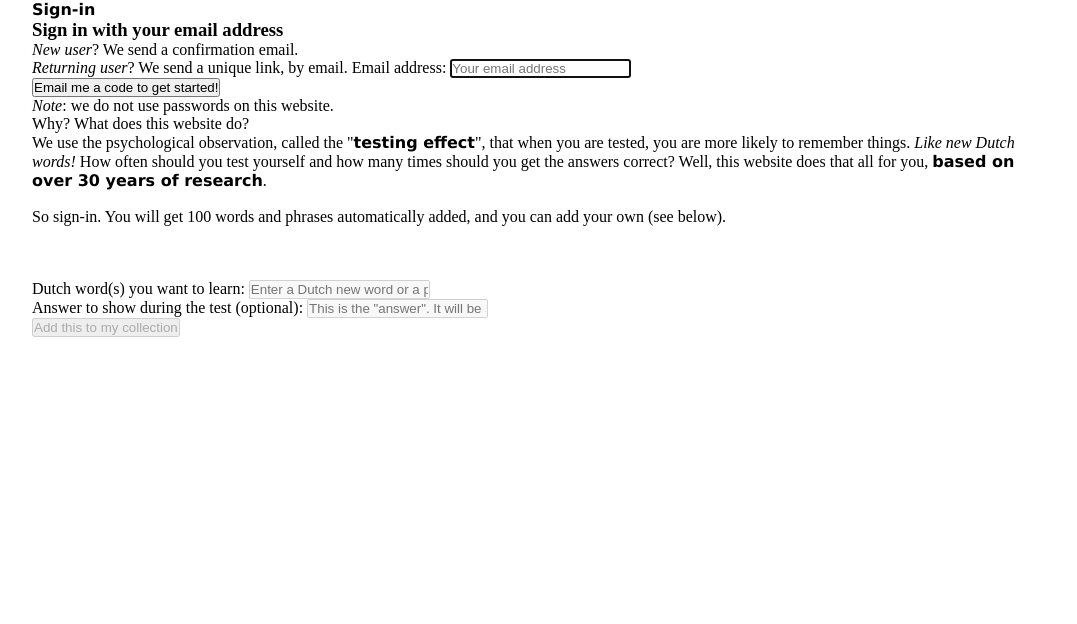
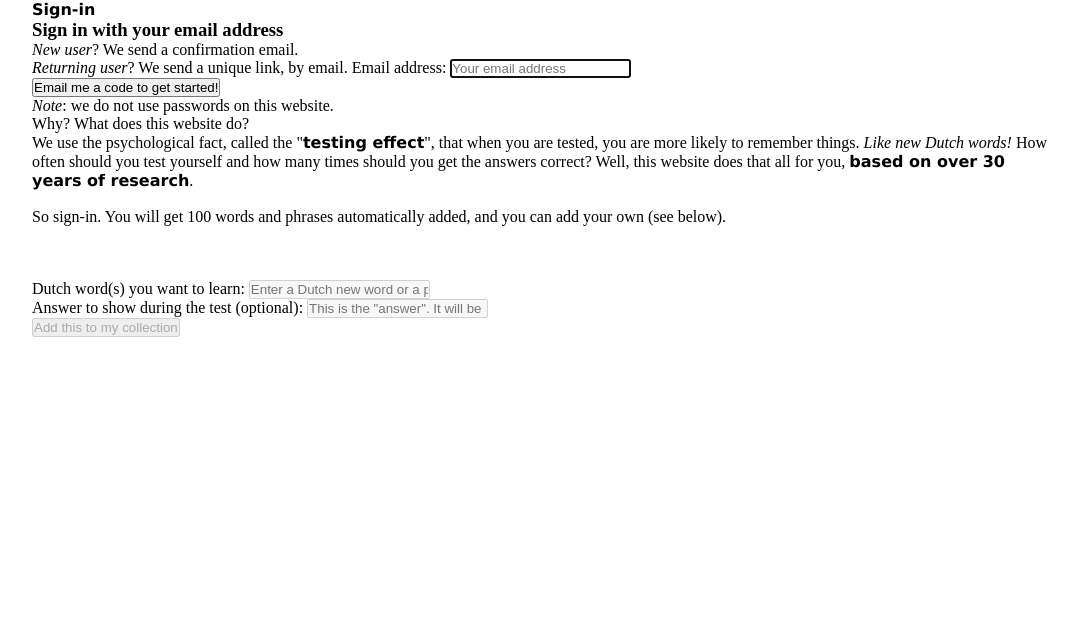
Before and after one commit to kgdunn/flashcards-for-learning, a Django app: page / in a window 1280 px wide. Shown: the part 51-675 px from the top of the page, without its empty margins (96-1173 px from the left). Run offline with Django 3.2, Linux system fonts and the light colour scheme; data that the repository does not hold is empty; some libraries are stand-ins or nearby versions.

Commit message:
Rewording

```diff
--- a/vocab/templates/vocab/add-new-word.html
+++ b/vocab/templates/vocab/add-new-word.html
@@ -53,7 +53,7 @@
                 </form>
             </div>Why? What does this website do?
             <br>
-            <span id="www-rhetorical-question">We use the psychological observation, called the "<a href = "https://en.wikipedia.org/wiki/Testing_effect" target="_blank">testing effect</a>", that when you are tested, you are more likely to remember things. <em>Like new Dutch words!</em> How often should you test yourself and how many times should you get the answers correct? Well, this website does that all for you, <a target="_blank" href="http://yint.org/flashcards" >based on over 30 years of research</a>.
+            <span id="www-rhetorical-question">We use the psychological fact, called the "<a href = "https://en.wikipedia.org/wiki/Testing_effect" target="_blank">testing effect</a>", that when you are tested, you are more likely to remember things. <em>Like new Dutch words!</em> How often should you test yourself and how many times should you get the answers correct? Well, this website does that all for you, <a target="_blank" href="http://yint.org/flashcards" >based on over 30 years of research</a>.
             <br><br>
             <p>So sign-in. You will get 100 words and phrases automatically added, and you can add your own (see below).
 
```
